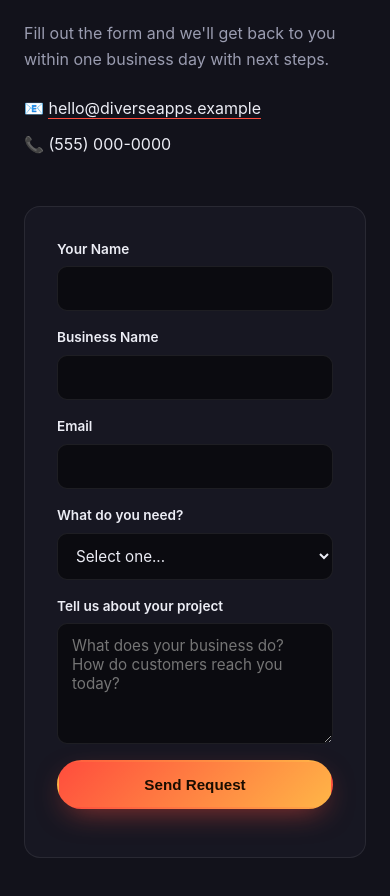
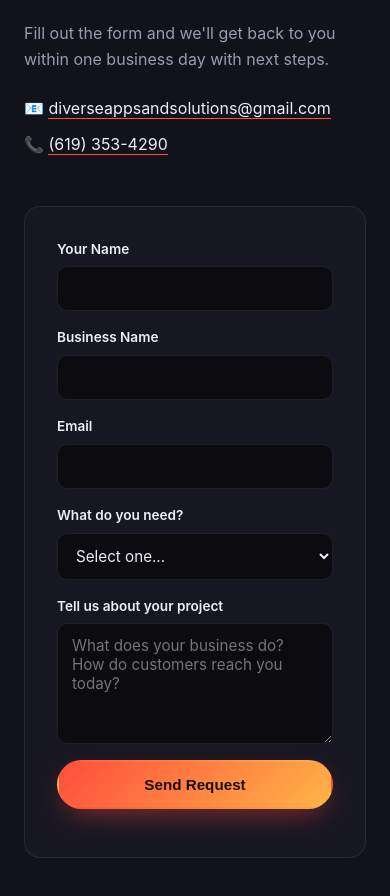
Before and after one commit to drewfraser2024-ui/diverse-apps-and-solutions, a plain HTML site: page index.html in a window 390 px wide. Shown: the part 7746-8642 px from the top of the page. Drawn offline with Linux system fonts and the light colour scheme.

Commit message:
Update contact info: real email and phone

```diff
--- a/index.html
+++ b/index.html
@@ -209,8 +209,8 @@
           <h2>Let's build something your customers will love.</h2>
           <p>Fill out the form and we'll get back to you within one business day with next steps.</p>
           <ul class="contact-list">
-            <li>📧 <a href="mailto:hello@diverseapps.example">hello@diverseapps.example</a></li>
-            <li>📞 (555) 000-0000</li>
+            <li>📧 <a href="mailto:diverseappsandsolutions@gmail.com">diverseappsandsolutions@gmail.com</a></li>
+            <li>📞 <a href="tel:+16193534290">(619) 353-4290</a></li>
           </ul>
         </div>
         <form class="request-form" onsubmit="handleSubmit(event)">
```
